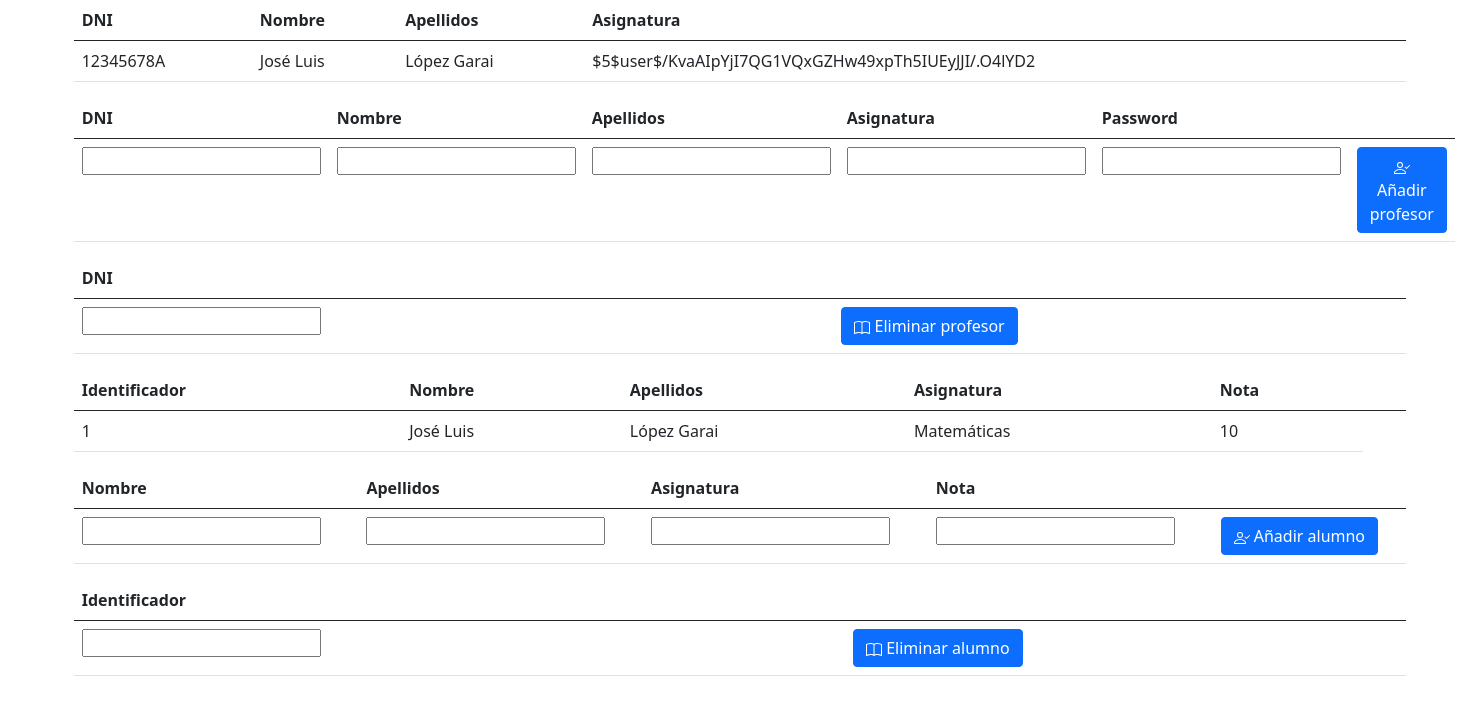
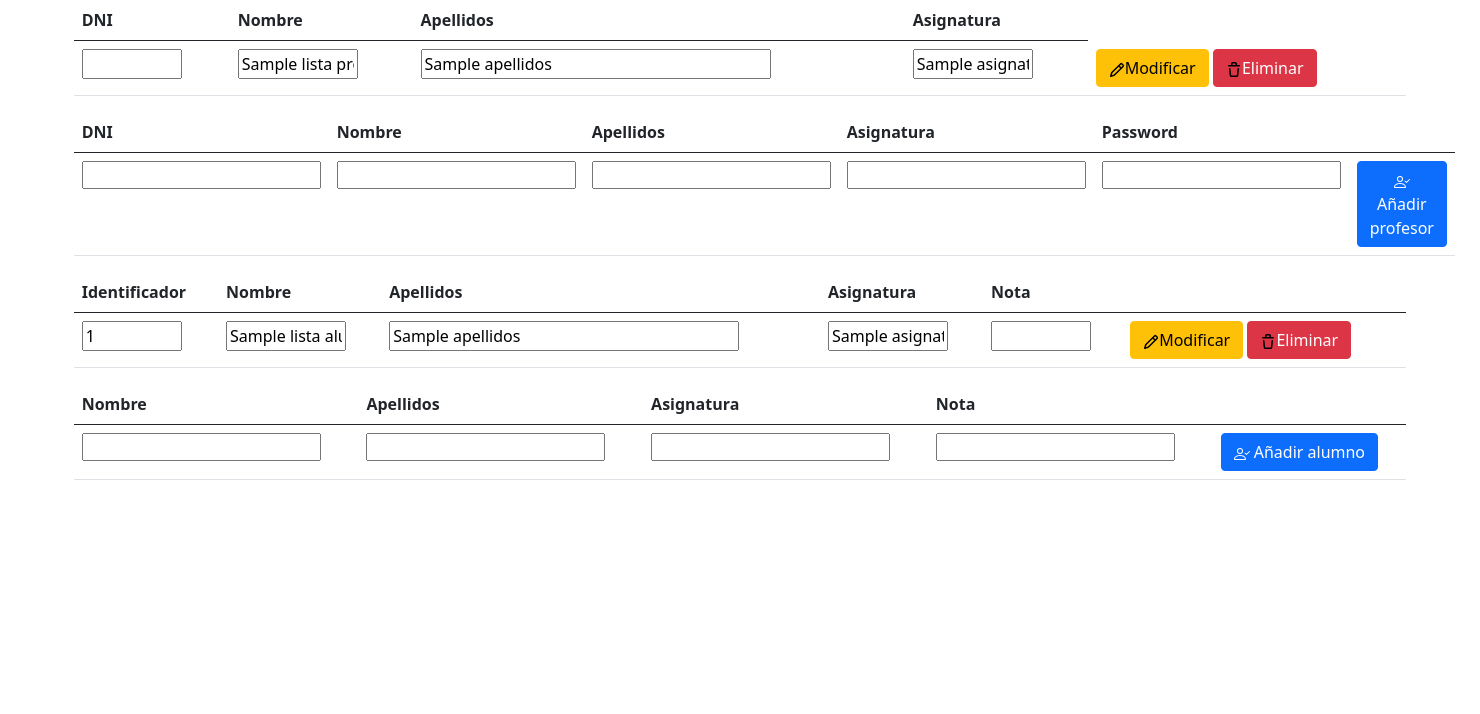
Before and after one commit to rguezgiova/quaLib, a PHP site: template quaLib/Vista/vistaAdmin.php in a window 1480 px wide. Shown: the part 86-800 px from the top of the page. Run offline with PHP 8.4, Linux system fonts and the light colour scheme; the template is opened without the code that fills it: most values are stand-ins (such as "Sample title", 1, 10 or a date in 2020).

Commit message:
Añadida las funciones a la vista de Admin

```diff
--- a/quaLib/Controlador/ControladorAdmin.php
+++ b/quaLib/Controlador/ControladorAdmin.php
@@ -96,7 +96,7 @@ if (isset($_POST['operacion']) && $_POST['operacion'] == 'insertarProfesor')  {
         "nombre" => $_POST['nombre'],
         "apellidos" => $_POST['apellidos'],
         "asignatura" => $_POST['asignatura'],
-        "password" => $_POST['password'],
+        "password" => password_hash($_POST['password'], PASSWORD_DEFAULT),
     ];
     $profesor = Profesor::getProfesor($atributos);
     $resultado = ModeloProfesor::insertar($profesor);
@@ -123,7 +123,7 @@ if (isset($_POST['operacion']) && $_POST['operacion'] == 'modificarProfesor')  {
         "nombre" => $_POST['nombre'],
         "apellidos" => $_POST['apellidos'],
         "asignatura" => $_POST['asignatura'],
-        "password" => $_POST['password'],
+        "password" => password_hash($_POST['password'], PASSWORD_DEFAULT),
     ];
     $profesor = Profesor::getProfesor($atributos);
     $resultado = ModeloProfesor::modificar($profesor);
--- a/quaLib/Vista/vistaAdmin.php
+++ b/quaLib/Vista/vistaAdmin.php
@@ -29,13 +29,30 @@
                 </tr>
                 </thead>
                 <tbody>
-                <tr>
-                    <!-- Aquí va el PHP -->
-                    <td>12345678A</td>
-                    <td>José Luis</td>
-                    <td>López Garai</td>
-                    <td>$5$user$/KvaAIpYjI7QG1VQxGZHw49xpTh5IUEyJJI/.O4lYD2</td>
-                </tr>
+                <?php
+                foreach ($listaProfesores as $profesor) {
+                    ?>
+                    <tr id="<?=$profesor->dni?>">
+                        <td><input type="number" name="id" value="<?=$profesor->dni?>" style="width:100px;"></td>
+                        <td><input type="text" name="nombre" value="<?=$profesor->nombre?>" style="width:120px;"></td>
+                        <td><input type="text" name="apellidos" value="<?=$profesor->apellidos?>" style="width:350px;"></td>
+                        <td><input type="text" name="asignatura" value="<?=$profesor->asignatura?>" style="width:120px;"></td>
+                        <td>
+                            <button type="button" class="btn btn-warning" id="modificar_<?=$profesor->id?>" onclick="modificar('<?=$profesor->dni?>')">
+                                <svg xmlns="http://www.w3.org/2000/svg" viewBox="0 0 16 16" width="16" height="16">
+                                    <path fill-rule="evenodd" d="M11.013 1.427a1.75 1.75 0 012.474 0l1.086 1.086a1.75 1.75 0 010 2.474l-8.61 8.61c-.21.21-.47.364-.756.445l-3.251.93a.75.75 0 01-.927-.928l.929-3.25a1.75 1.75 0 01.445-.758l8.61-8.61zm1.414 1.06a.25.25 0 00-.354 0L10.811 3.75l1.439 1.44 1.263-1.263a.25.25 0 000-.354l-1.086-1.086zM11.189 6.25L9.75 4.81l-6.286 6.287a.25.25 0 00-.064.108l-.558 1.953 1.953-.558a.249.249 0 00.108-.064l6.286-6.286z"></path>
+                                </svg>Modificar
+                            </button>
+                            <button type="button" class="btn btn-danger" onclick="eliminar('<?=$profesor->dni?>')">
+                                <svg xmlns="http://www.w3.org/2000/svg" viewBox="0 0 16 16" width="16" height="16">
+                                    <path fill-rule="evenodd" d="M6.5 1.75a.25.25 0 01.25-.25h2.5a.25.25 0 01.25.25V3h-3V1.75zm4.5 0V3h2.25a.75.75 0 010 1.5H2.75a.75.75 0 010-1.5H5V1.75C5 .784 5.784 0 6.75 0h2.5C10.216 0 11 .784 11 1.75zM4.496 6.675a.75.75 0 10-1.492.15l.66 6.6A1.75 1.75 0 005.405 15h5.19c.9 0 1.652-.681 1.741-1.576l.66-6.6a.75.75 0 00-1.492-.149l-.66 6.6a.25.25 0 01-.249.225h-5.19a.25.25 0 01-.249-.225l-.66-6.6z"></path>
+                                </svg>Eliminar
+                            </button>
+                        </td>
+                    </tr>
+                    <?php
+                }
+                ?>
                 </tbody>
             </table>
             <table class="table">
@@ -69,25 +86,6 @@
             <table class="table">
                 <thead>
                 <tr>
-                    <th scope="col">DNI</th>
-                    <th scope="col"></th>
-                </tr>
-                </thead>
-                <tbody>
-                <tr>
-                    <td><input type="text" name="id" style="height: 100%"></td>
-                    <td><button class="btn btn-primary" onclick="insertar();">
-                            <svg xmlns="http://www.w3.org/2000/svg" width="16" height="16" fill="currentColor" class="bi bi-book" viewBox="0 0 16 16">
-                                <path d="M1 2.828c.885-.37 2.154-.769 3.388-.893 1.33-.134 2.458.063 3.112.752v9.746c-.935-.53-2.12-.603-3.213-.493-1.18.12-2.37.461-3.287.811V2.828zm7.5-.141c.654-.689 1.782-.886 3.112-.752 1.234.124 2.503.523 3.388.893v9.923c-.918-.35-2.107-.692-3.287-.81-1.094-.111-2.278-.039-3.213.492V2.687zM8 1.783C7.015.936 5.587.81 4.287.94c-1.514.153-3.042.672-3.994 1.105A.5.5 0 0 0 0 2.5v11a.5.5 0 0 0 .707.455c.882-.4 2.303-.881 3.68-1.02 1.409-.142 2.59.087 3.223.877a.5.5 0 0 0 .78 0c.633-.79 1.814-1.019 3.222-.877 1.378.139 2.8.62 3.681 1.02A.5.5 0 0 0 16 13.5v-11a.5.5 0 0 0-.293-.455c-.952-.433-2.48-.952-3.994-1.105C10.413.809 8.985.936 8 1.783z"/>
-                            </svg> Eliminar profesor
-                        </button>
-                    </td>
-                </tr>
-                </tbody>
-            </table>
-            <table class="table">
-                <thead>
-                <tr>
                     <th scope="col">Identificador</th>
                     <th scope="col">Nombre</th>
                     <th scope="col">Apellidos</th>
@@ -97,14 +95,31 @@
                 </tr>
                 </thead>
                 <tbody>
-                <tr>
-                    <!-- Aquí va el PHP -->
-                    <td>1</td>
-                    <td>José Luis</td>
-                    <td>López Garai</td>
-                    <td>Matemáticas</td>
-                    <td>10</td>
-                </tr>
+                <?php
+                foreach ($listaAlumnos as $alumno) {
+                    ?>
+                    <tr id="<?=$alumno->id?>">
+                        <td><input type="number" name="id" value="<?=$alumno->id?>" style="width:100px;"></td>
+                        <td><input type="text" name="nombre" value="<?=$alumno->nombre?>" style="width:120px;"></td>
+                        <td><input type="text" name="apellidos" value="<?=$alumno->apellidos?>" style="width:350px;"></td>
+                        <td><input type="text" name="asignatura" value="<?=$alumno->asignatura?>" style="width:120px;"></td>
+                        <td><input type="number" name="nota" value="<?=$alumno->nota?>" style="width:100px;"></td>
+                        <td>
+                            <button type="button" class="btn btn-warning" id="modificar_<?=$alumno->id?>" onclick="modificar('<?=$alumno->id?>')">
+                                <svg xmlns="http://www.w3.org/2000/svg" viewBox="0 0 16 16" width="16" height="16">
+                                    <path fill-rule="evenodd" d="M11.013 1.427a1.75 1.75 0 012.474 0l1.086 1.086a1.75 1.75 0 010 2.474l-8.61 8.61c-.21.21-.47.364-.756.445l-3.251.93a.75.75 0 01-.927-.928l.929-3.25a1.75 1.75 0 01.445-.758l8.61-8.61zm1.414 1.06a.25.25 0 00-.354 0L10.811 3.75l1.439 1.44 1.263-1.263a.25.25 0 000-.354l-1.086-1.086zM11.189 6.25L9.75 4.81l-6.286 6.287a.25.25 0 00-.064.108l-.558 1.953 1.953-.558a.249.249 0 00.108-.064l6.286-6.286z"></path>
+                                </svg>Modificar
+                            </button>
+                            <button type="button" class="btn btn-danger" onclick="eliminar('<?=$alumno->id?>')">
+                                <svg xmlns="http://www.w3.org/2000/svg" viewBox="0 0 16 16" width="16" height="16">
+                                    <path fill-rule="evenodd" d="M6.5 1.75a.25.25 0 01.25-.25h2.5a.25.25 0 01.25.25V3h-3V1.75zm4.5 0V3h2.25a.75.75 0 010 1.5H2.75a.75.75 0 010-1.5H5V1.75C5 .784 5.784 0 6.75 0h2.5C10.216 0 11 .784 11 1.75zM4.496 6.675a.75.75 0 10-1.492.15l.66 6.6A1.75 1.75 0 005.405 15h5.19c.9 0 1.652-.681 1.741-1.576l.66-6.6a.75.75 0 00-1.492-.149l-.66 6.6a.25.25 0 01-.249.225h-5.19a.25.25 0 01-.249-.225l-.66-6.6z"></path>
+                                </svg>Eliminar
+                            </button>
+                        </td>
+                    </tr>
+                    <?php
+                }
+                ?>
                 </tbody>
             </table>
             <table class="table">
@@ -133,25 +148,6 @@
                 </tr>
                 </tbody>
             </table>
-            <table class="table">
-                <thead>
-                <tr>
-                    <th scope="col">Identificador</th>
-                    <th scope="col"></th>
-                </tr>
-                </thead>
-                <tbody>
-                <tr>
-                    <td><input type="number" name="id" style="height: 100%"></td>
-                    <td><button class="btn btn-primary" onclick="insertar();">
-                            <svg xmlns="http://www.w3.org/2000/svg" width="16" height="16" fill="currentColor" class="bi bi-book" viewBox="0 0 16 16">
-                                <path d="M1 2.828c.885-.37 2.154-.769 3.388-.893 1.33-.134 2.458.063 3.112.752v9.746c-.935-.53-2.12-.603-3.213-.493-1.18.12-2.37.461-3.287.811V2.828zm7.5-.141c.654-.689 1.782-.886 3.112-.752 1.234.124 2.503.523 3.388.893v9.923c-.918-.35-2.107-.692-3.287-.81-1.094-.111-2.278-.039-3.213.492V2.687zM8 1.783C7.015.936 5.587.81 4.287.94c-1.514.153-3.042.672-3.994 1.105A.5.5 0 0 0 0 2.5v11a.5.5 0 0 0 .707.455c.882-.4 2.303-.881 3.68-1.02 1.409-.142 2.59.087 3.223.877a.5.5 0 0 0 .78 0c.633-.79 1.814-1.019 3.222-.877 1.378.139 2.8.62 3.681 1.02A.5.5 0 0 0 16 13.5v-11a.5.5 0 0 0-.293-.455c-.952-.433-2.48-.952-3.994-1.105C10.413.809 8.985.936 8 1.783z"/>
-                            </svg> Eliminar alumno
-                        </button>
-                    </td>
-                </tr>
-                </tbody>
-            </table>
         </div>
     </div>
 </div>
```
Also changed, not shown: quaLib/Vista/vistaAdmin.js (+110 -0 lines).
